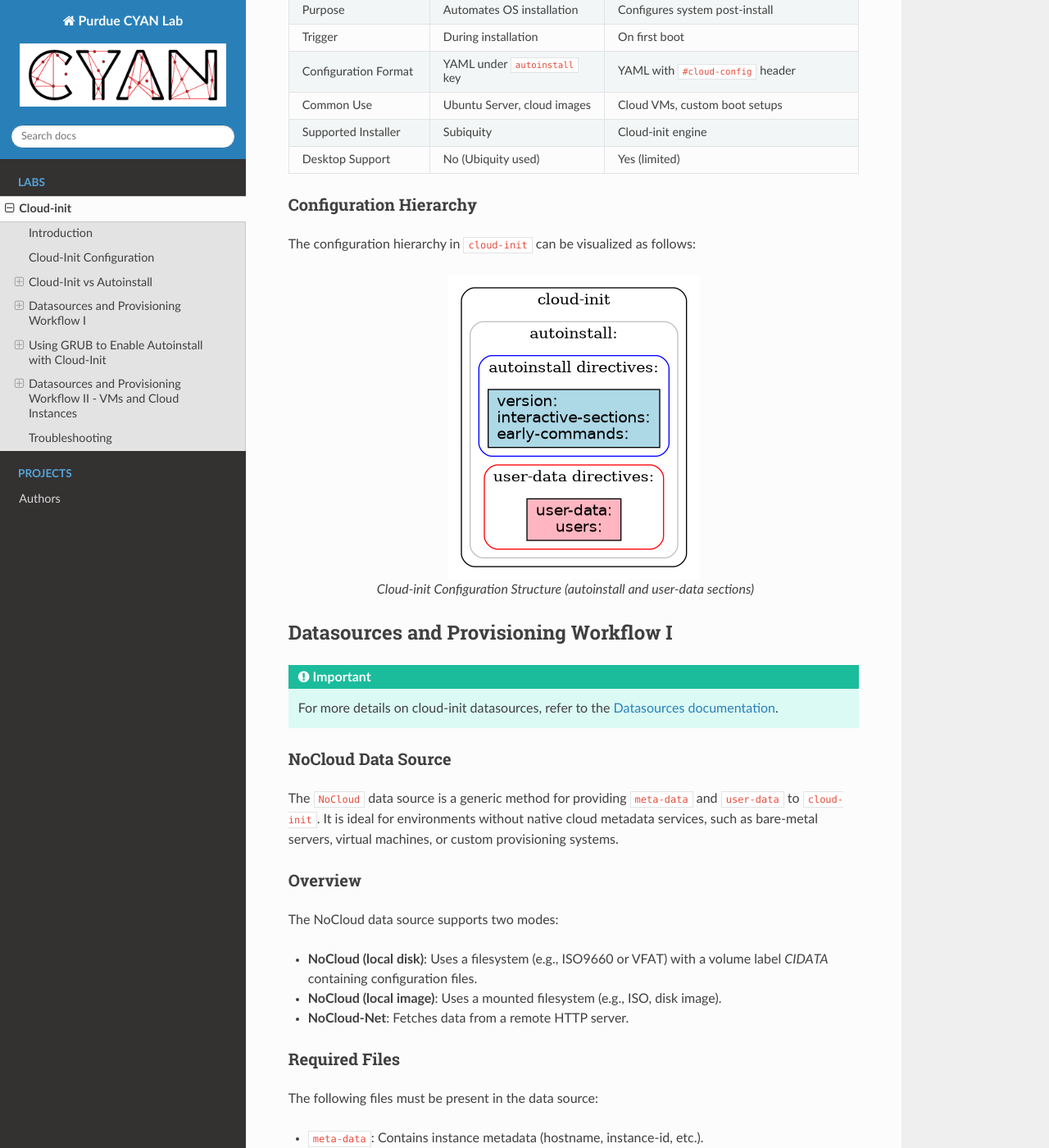
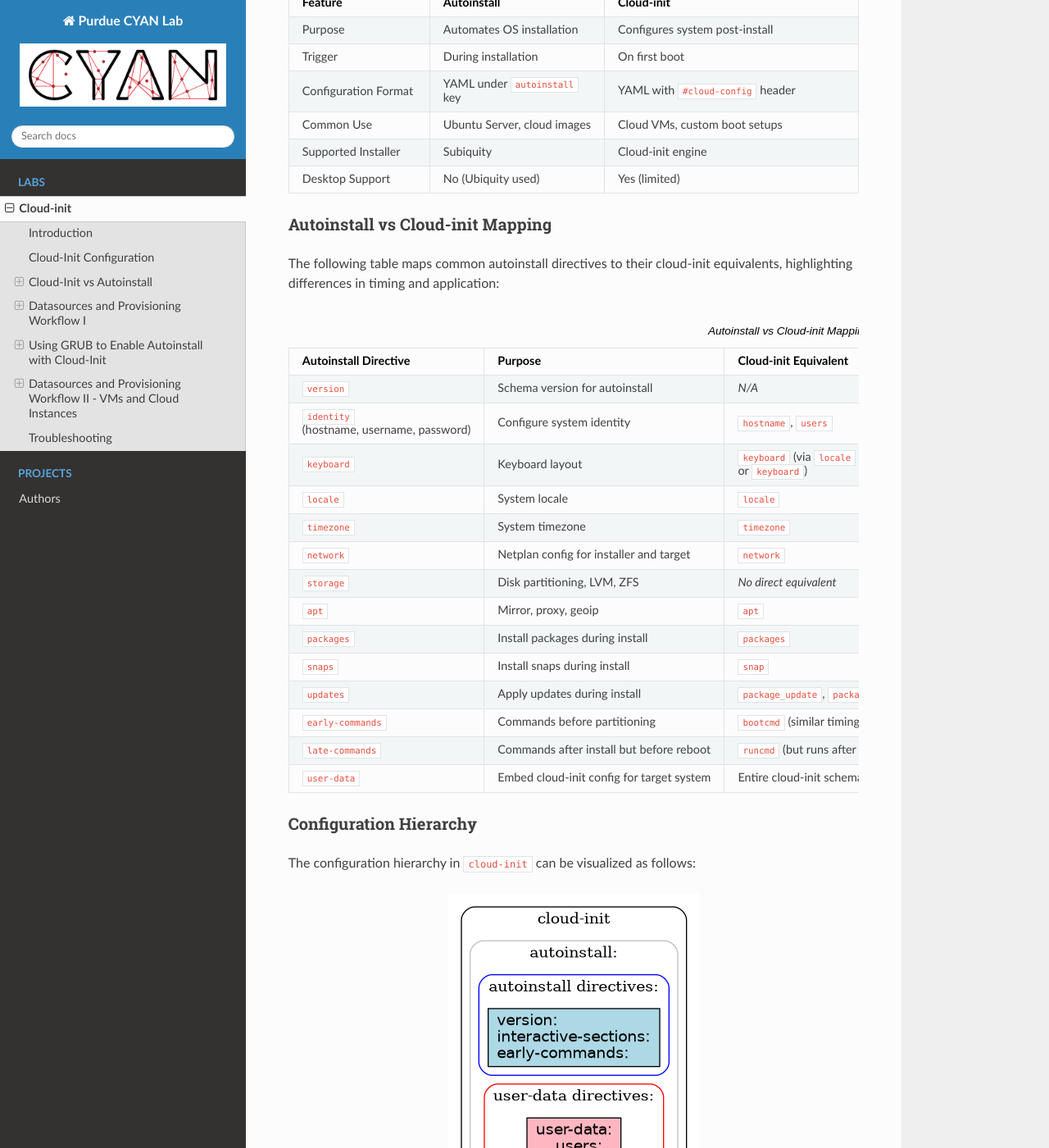
Before and after one commit to purduecyan/CNIT481-CCI, a Sphinx documentation site: the page built from docs/source/labs/cloud-init.rst, in a window 1280 px wide and 1400 px high, scrolled down 2517 px. Shown: the whole window at 82% size. Built offline with Sphinx 7.4.7 and the Read the Docs theme 3.1.0, drawn with Linux system fonts in a browser that asks for light colours; some of the changed text lies outside the part shown.

Commit message:
Added autoinstall and cloud-init differences.

```diff
--- a/docs/source/labs/cloud-init.rst
+++ b/docs/source/labs/cloud-init.rst
@@ -103,6 +103,80 @@ Autoinstall is implemented as a module within cloud-init. During installation, c
    * - Desktop Support
      - No (Ubiquity used)
      - Yes (limited)
+
+
+
+Autoinstall vs Cloud-init Mapping
+---------------------------------
+
+The following table maps common autoinstall directives to their cloud-init equivalents, highlighting differences in timing and application:
+
+
+.. list-table:: Autoinstall vs Cloud-init Mapping
+   :header-rows: 1
+   :widths: 25 30 25 20
+
+   * - **Autoinstall Directive**
+     - **Purpose**
+     - **Cloud-init Equivalent**
+     - **Timing**
+   * - ``version``
+     - Schema version for autoinstall
+     - *N/A*
+     - Install-time only
+   * - ``identity`` (hostname, username, password)
+     - Configure system identity
+     - ``hostname``, ``users``
+     - Autoinstall applies during install; Cloud-init applies on first boot
+   * - ``keyboard``
+     - Keyboard layout
+     - ``keyboard`` (via ``locale`` or ``keyboard``)
+     - Install-time
+   * - ``locale``
+     - System locale
+     - ``locale``
+     - Both can set; autoinstall applies earlier
+   * - ``timezone``
+     - System timezone
+     - ``timezone``
+     - Both supported
+   * - ``network``
+     - Netplan config for installer and target
+     - ``network``
+     - Both supported; autoinstall ensures connectivity during install
+   * - ``storage``
+     - Disk partitioning, LVM, ZFS
+     - *No direct equivalent*
+     - Autoinstall only (uses Curtin)
+   * - ``apt``
+     - Mirror, proxy, geoip
+     - ``apt``
+     - Both supported
+   * - ``packages``
+     - Install packages during install
+     - ``packages``
+     - Autoinstall installs in target image; Cloud-init installs after first boot
+   * - ``snaps``
+     - Install snaps during install
+     - ``snap``
+     - Both supported
+   * - ``updates``
+     - Apply updates during install
+     - ``package_update``, ``package_upgrade``
+     - Autoinstall applies before reboot
+   * - ``early-commands``
+     - Commands before partitioning
+     - ``bootcmd`` (similar timing)
+     - Autoinstall runs in installer environment
+   * - ``late-commands``
+     - Commands after install but before reboot
+     - ``runcmd`` (but runs after first boot)
+     - Different timing
+   * - ``user-data``
+     - Embed cloud-init config for target system
+     - Entire cloud-init schema
+     - Runs on first boot
+
 
 Configuration Hierarchy
 -----------------------
```
